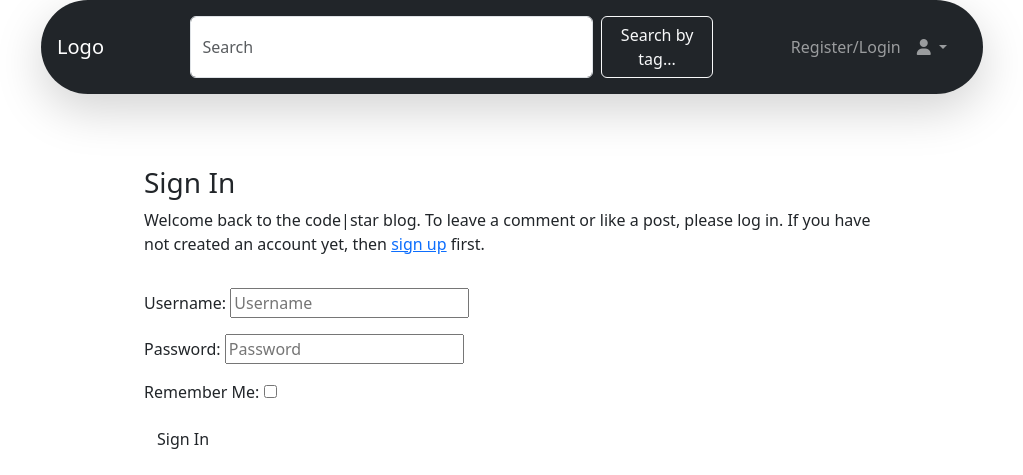
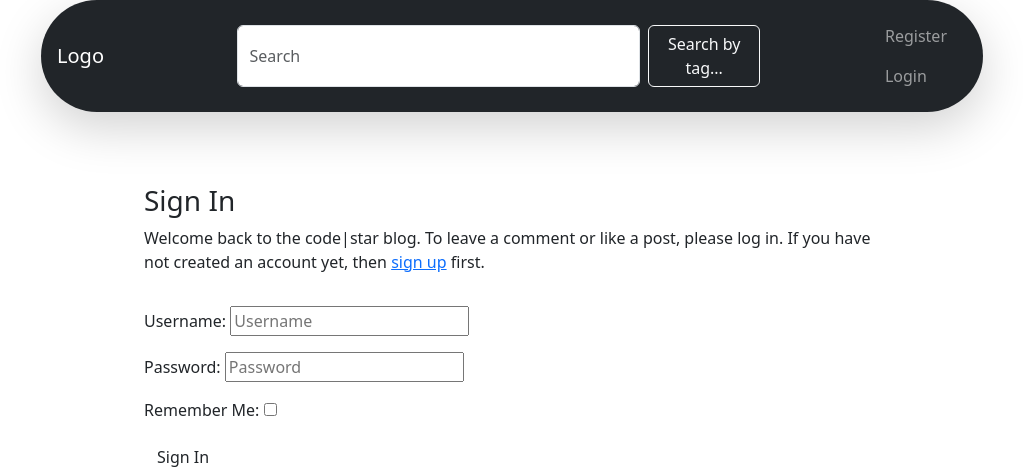
Before and after one commit to Stayin-blick/The-Spark, a Django app: page /accounts/login/ in a window 1280 px wide. Shown: the top 475 px of the page, without its empty margins (128-1151 px from the left). Run offline with Django 3.2, Linux system fonts and the light colour scheme; some libraries are stand-ins or nearby versions.

Commit message:
added login registertation and sign out

```diff
--- a/templates/base.html
+++ b/templates/base.html
@@ -36,9 +36,17 @@
                     <button class="btn btn-outline-light" type="submit">Search by tag...</button>
                 </form>
                 <ul class="navbar-nav">
+                    {% if user.is_authenticated %}
                     <li class="nav-item">
-                        <a class="nav-link" href="/register">Register/Login</a>
+                        <a class="nav-link" href="{% url 'account_logout' %}">Logout</a>
                     </li>
+                    {% else %}
+                    <li class="nav-item">
+                        <a class="nav-link" href="{% url 'account_signup' %}">Register</a>
+                        <a class="nav-link" href="{% url 'account_login' %}">Login</a>
+                    </li>
+                    {% endif %}
+                    {% if user.is_authenticated %}
                     <li class="nav-item dropdown">
                         <a class="nav-link dropdown-toggle" href="#" id="userDropdown" role="button"
                             data-bs-toggle="dropdown" aria-haspopup="true" aria-expanded="false">
@@ -49,6 +57,7 @@
                             <a class="dropdown-item" href="/logout">Sign Out</a>
                         </div>
                     </li>
+                    {% endif %}
                 </ul>
             </div>
         </nav>
```
